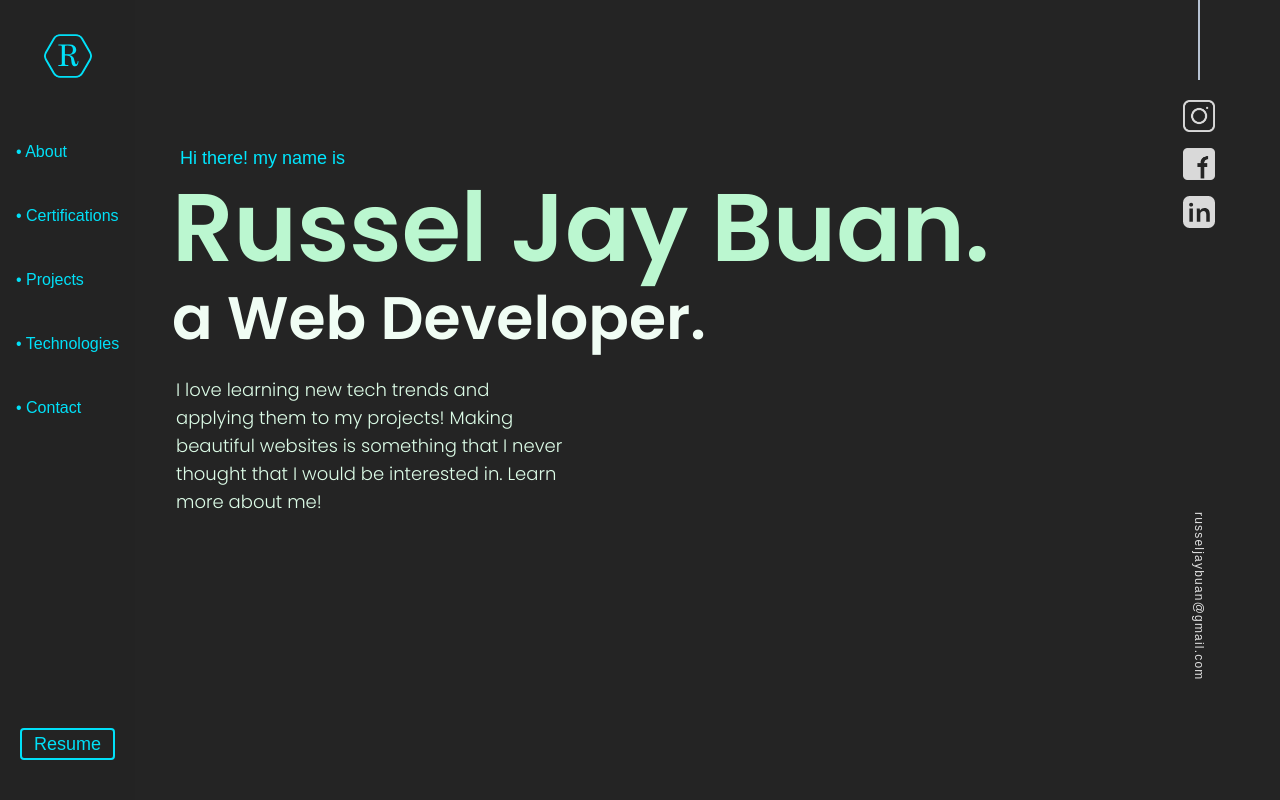
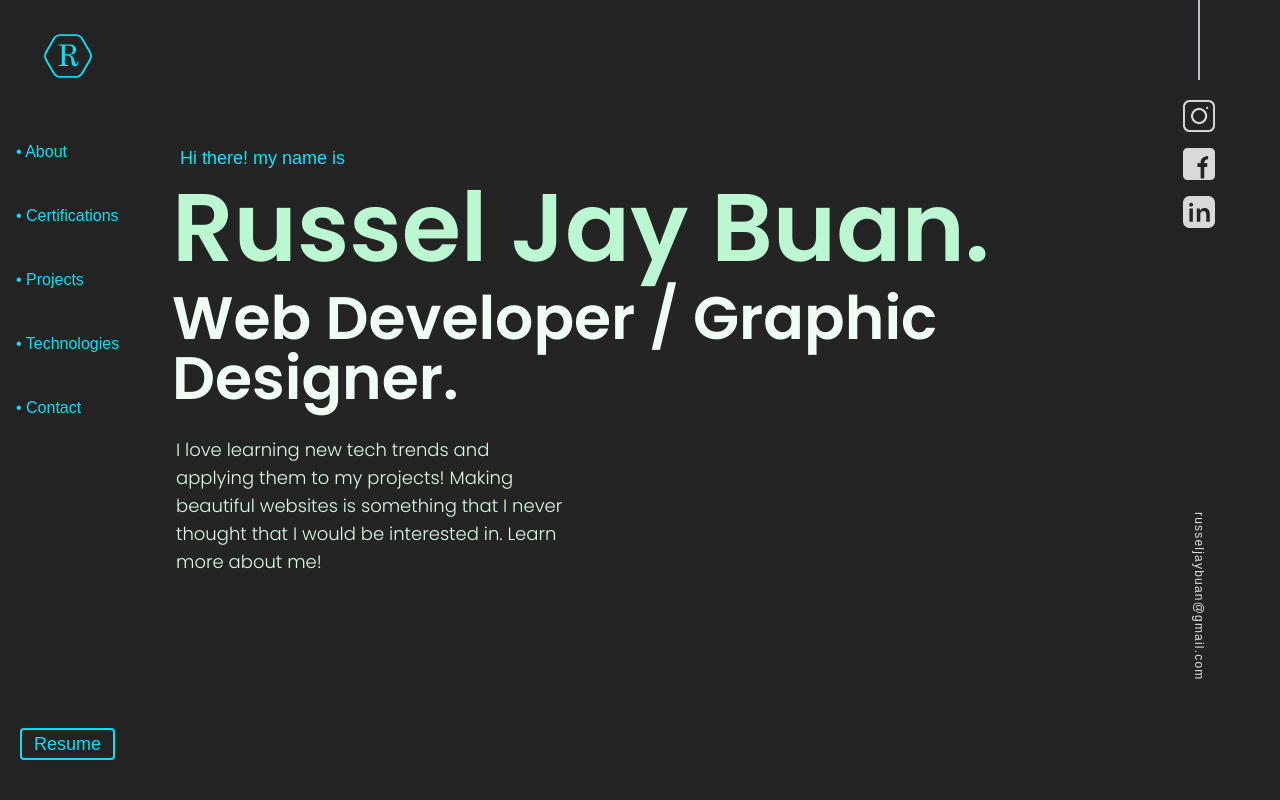
Before and after one commit to SselJay/myportfolio, a React (Vite) app: page / in a window 1280 px wide. Shown: the top 800 px of the page. Built offline with nearby package versions, Linux system fonts and the light colour scheme; a web font is replaced by a local one.

Commit message:
adding dist

```diff
--- a/src/components/Heropage.jsx
+++ b/src/components/Heropage.jsx
@@ -76,7 +76,7 @@ export default function Heropage() {
                     sm:pl-5
                     '>
 
-                    a Web Developer.
+                    Web Developer / Graphic Designer.
       </p>
 
       <p data-aos="fade-down"
```
Also changed, not shown: 1 other file (tests, documents, lock files or other folders).
